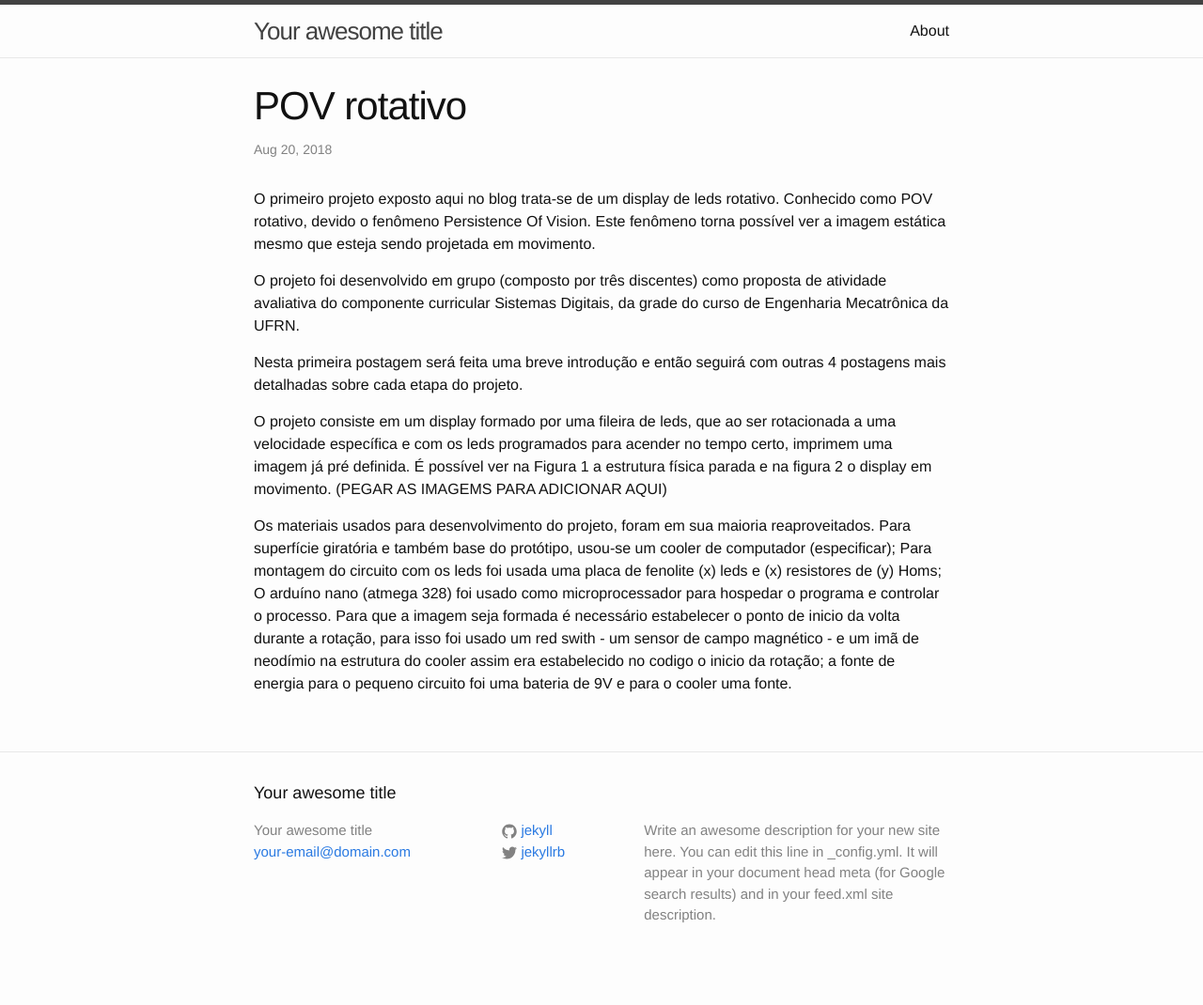
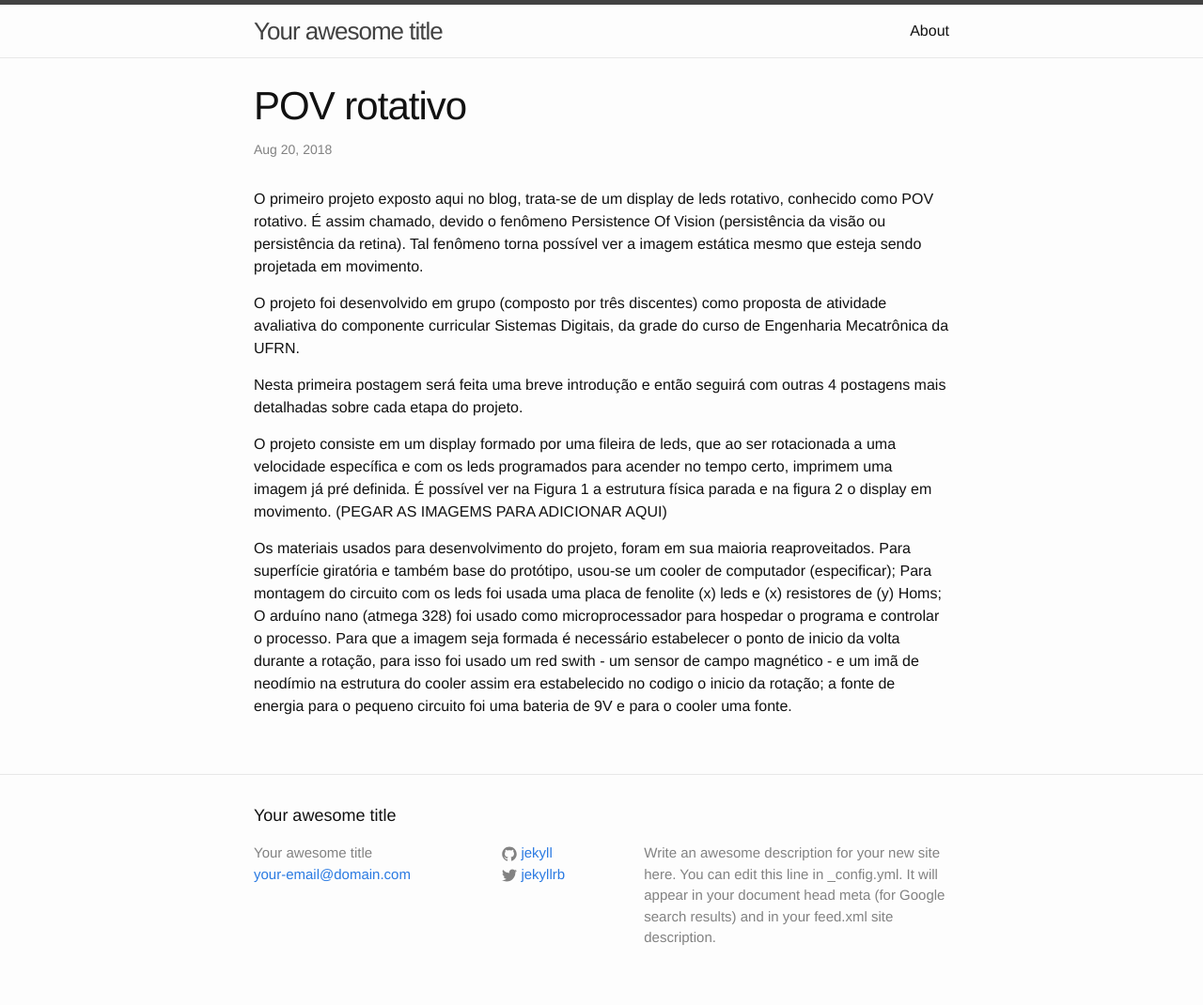
Before and after one commit to mariaelenasilveira/mariaelenasilveira.github.io, a Jekyll site: the page built from _posts/2018-08-20-welcome-to-jekyll.markdown, in a window 1280 px wide. Shown: the whole page at 94% size. Built offline with Jekyll 4.4.1, drawn with Linux system fonts in a browser that asks for light colours; before the commit the page ends 1046 px from its top, so only the background shows below that.

Commit message:
novo post

```diff
--- a/_posts/2018-08-20-welcome-to-jekyll.markdown
+++ b/_posts/2018-08-20-welcome-to-jekyll.markdown
@@ -6,8 +6,8 @@ categories: jekyll update
 ---
 
 
-O primeiro projeto exposto aqui no blog trata-se de um display de leds rotativo.
-Conhecido como POV rotativo, devido o fenômeno Persistence Of Vision. Este fenômeno torna possível ver a imagem estática mesmo que esteja sendo projetada em movimento.
+O primeiro projeto exposto aqui no blog, trata-se de um display de leds rotativo, conhecido como POV rotativo.
+É assim chamado, devido o fenômeno Persistence Of Vision (persistência da visão ou persistência da retina). Tal fenômeno torna possível ver a imagem estática mesmo que esteja sendo projetada em movimento.
 
 O projeto foi desenvolvido em grupo (composto por três discentes) como proposta de atividade avaliativa do componente curricular Sistemas Digitais, da grade do curso de Engenharia Mecatrônica da UFRN.
 
```
